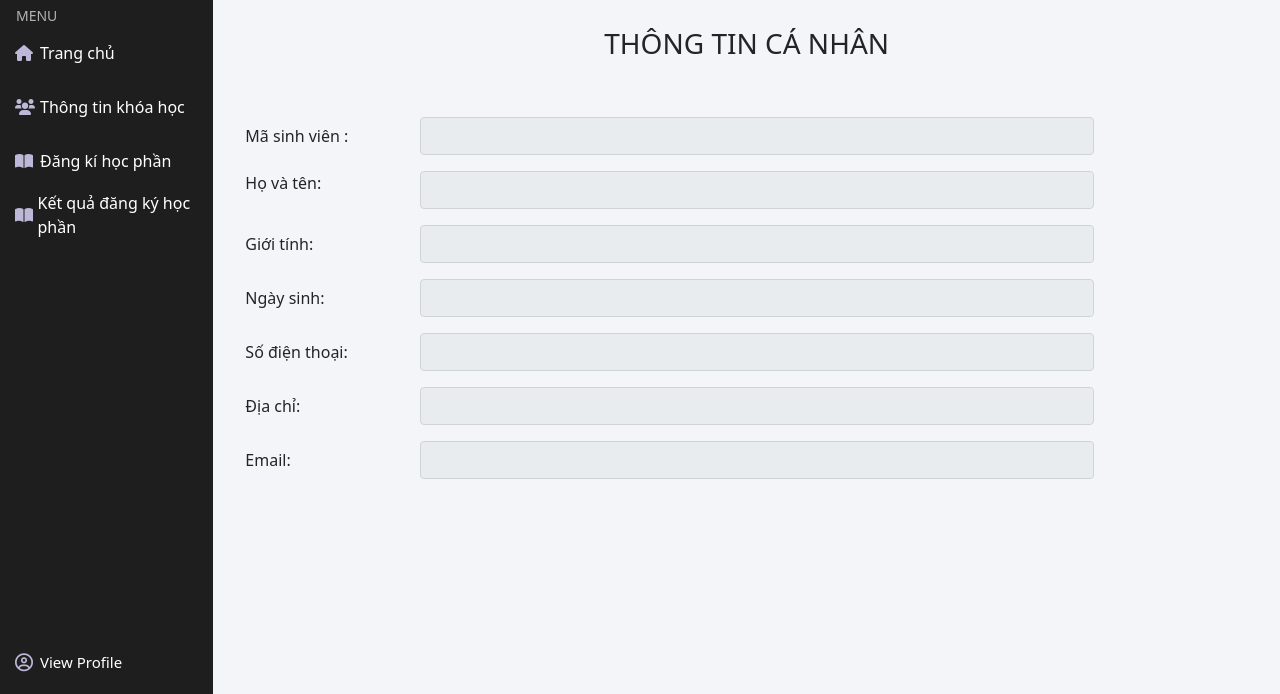
After one commit to CaoVanTan/SchoolRegisManagement, a PHP site: page /view/student_info.php in a window 1280 px wide. The commit adds this page. Shown: the part 106-800 px from the top of the page. Run offline with PHP 8.4, Linux system fonts and the light colour scheme.

Commit message:
Code form_student

```diff
--- /dev/null
+++ b/view/student_info.php
@@ -0,0 +1,63 @@
+<?php
+include '../partials-front/header.php';
+include '../partials-front/header_student.php';
+include '../partials-front/student_menu.php';
+include '../config/config.php';
+// $sql = "SELECT * FROM student ";
+// $result = mysqli_query($con,$sql);
+?>
+<div class="col-10 float-end">
+    <div class="container">
+        <div class="mt-5 mb-5 row ">
+            <div class="col-12">
+                <h3 style="text-align: center">THÔNG TIN CÁ NHÂN</h3>
+            </div>
+        </div>
+        <div class="row ">
+            <div class="col-12">
+                <div class="ms-2 mb-3 row">
+                    <label for="staticEmail" class="col-sm-2 col-form-label">Mã sinh viên : </label>
+                    <div class="col-sm-8">
+                        <input type="text" readonly class="form-control" id="staticEmail" name="st_id">
+                    </div>
+                </div>
+                <div class="ms-2 mb-3 row">
+                    <label for="inputPassword" class="col-sm-2 ">Họ và tên:</label>
+                    <div class="col-sm-8">
+                        <input type="text" readonly class="form-control" id="inputPassword" name="st_name">
+                    </div>
+                </div>
+                <div class=" ms-2 mb-3 row">
+                    <label for="staticEmail" class="col-sm-2 col-form-label">Giới tính:</label>
+                    <div class="col-sm-8">
+                        <input type="text" readonly class="form-control" id="staticEmail" name="st_gender">
+                    </div>
+                </div>
+                <div class="ms-2 mb-3 row">
+                    <label for="inputPassword" class="col-sm-2 col-form-label">Ngày sinh:</label>
+                    <div class="col-sm-8">
+                        <input type="text" readonly class="form-control" id="inputPassword" name="st_date">
+                    </div>
+                </div>
+                <div class="ms-2 mb-3 row">
+                    <label for="staticEmail" class="col-sm-2 col-form-label">Số điện thoại: </label>
+                    <div class="col-sm-8">
+                        <input type="text" readonly class="form-control" id="staticEmail" name="st_phone">
+                    </div>
+                </div>
+                <div class=" ms-2 mb-3 row">
+                    <label for="inputPassword" class="col-sm-2 col-form-label">Địa chỉ:</label>
+                    <div class="col-sm-8">
+                        <input type="text" readonly class="form-control" id="inputPassword" name="st_address">
+                    </div>
+                </div>
+                <div class="ms-2 mb-3 row">
+                    <label for="staticEmail" class="col-sm-2 col-form-label">Email:</label>
+                    <div class="col-sm-8">
+                        <input type="text" readonly class="form-control" id="staticEmail" name="st_email">
+                    </div>
+                </div>
+            </div>
+        </div>
+    </div>
+</div>
```
Also changed, not shown: asset/css/style.css (+10 -1 lines), view/student_course_registration.php (added, +46 -0 lines), view/student_dashboard.php (added, +30 -0 lines), view/student_registration_results.php (added, +36 -0 lines), view/student_subject_info.php (added, +36 -0 lines).
